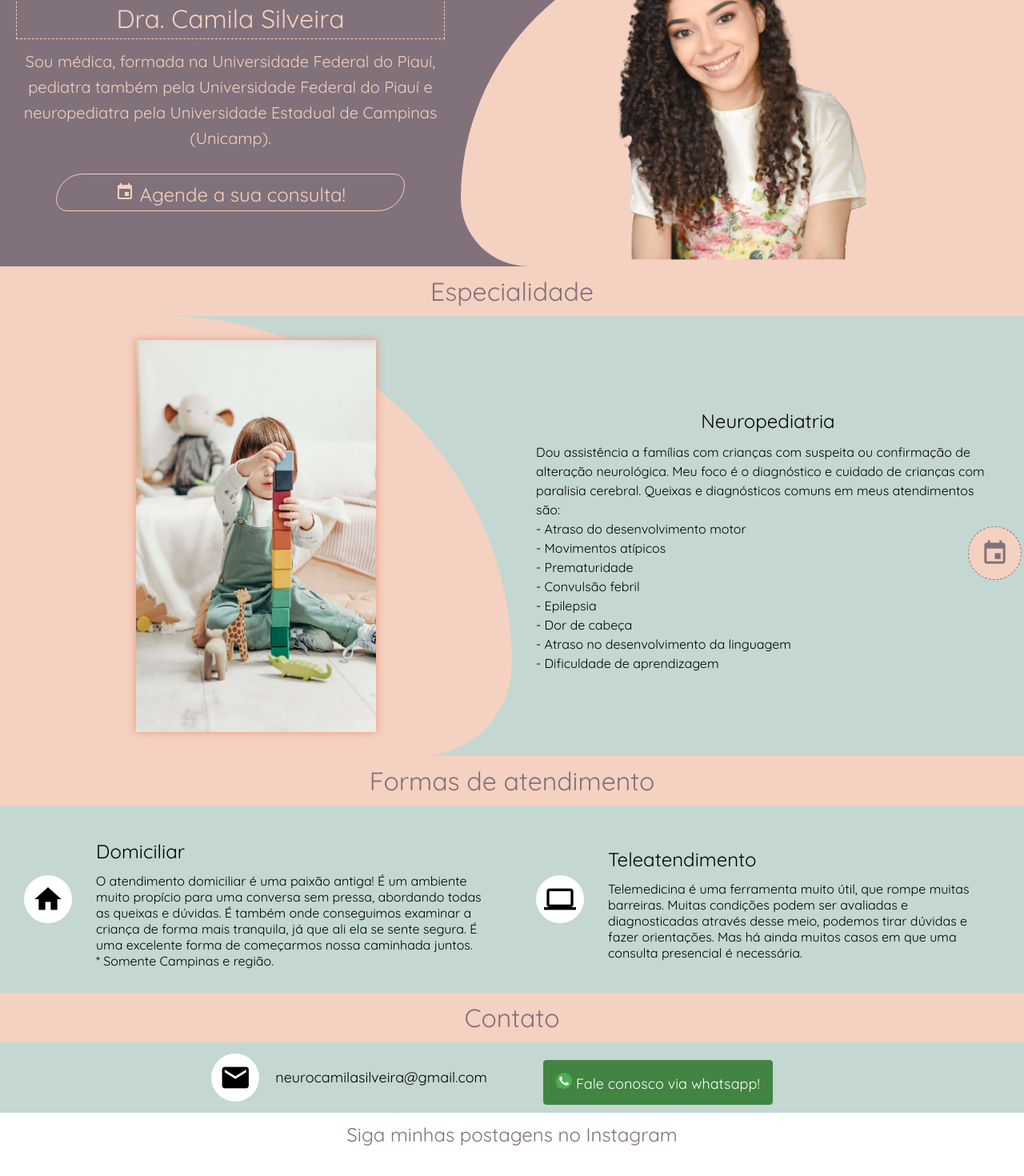
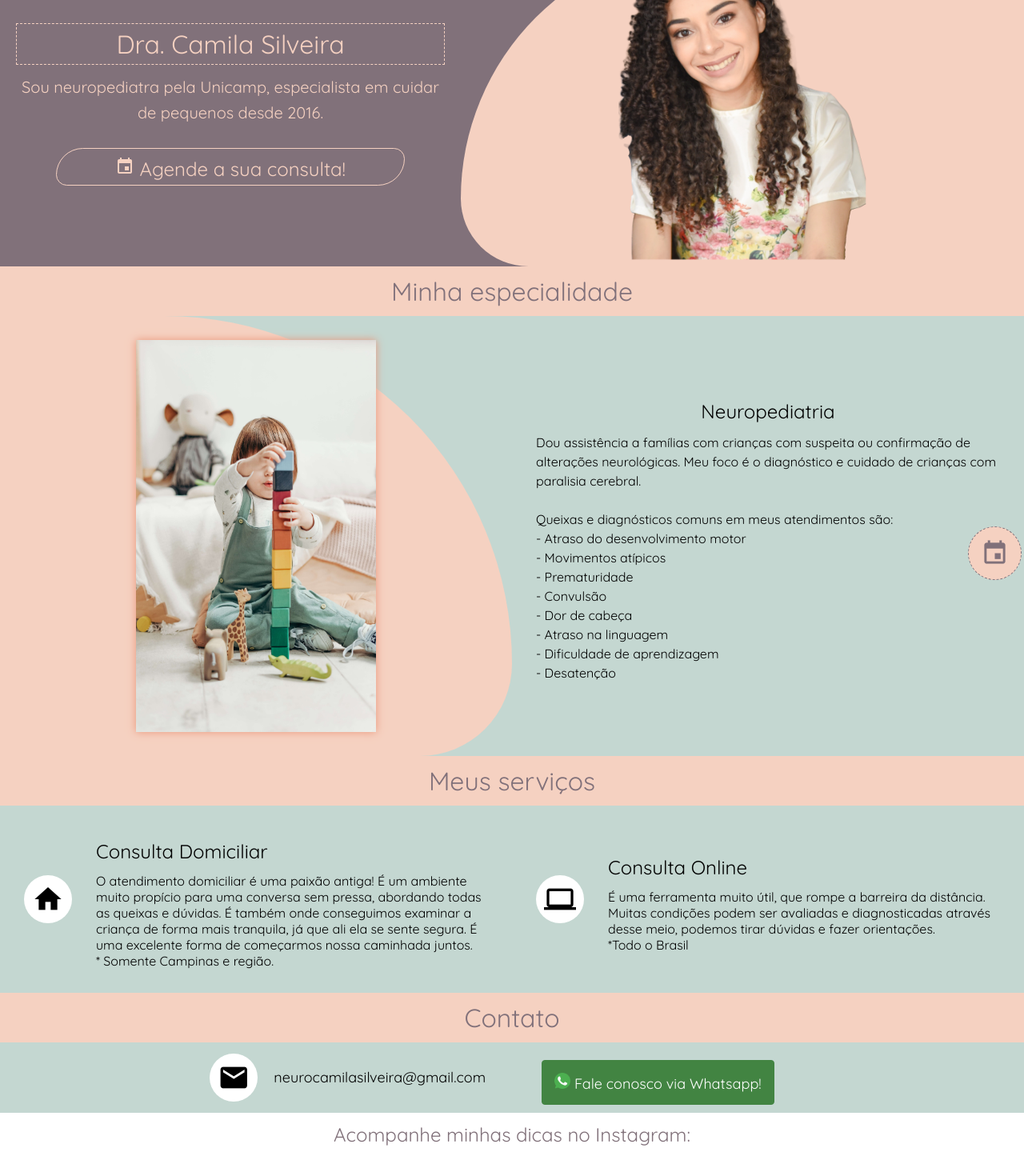
Before and after one commit to dracamilasilveira/camila-site, an Angular app: page / in a window 1280 px wide. Shown: the part 72-1542 px from the top of the page at 80% size. Built offline with nearby package versions, Linux system fonts and the light colour scheme; grey boxes are pictures that could not be loaded.

Commit message:
Adicionando novos precos

```diff
--- a/src/app/dialog-detailed.html
+++ b/src/app/dialog-detailed.html
@@ -1,21 +1,21 @@
-<h1 mat-dialog-title>Atenção</h1>
+<h1 mat-dialog-title>Orçamento</h1>
 <div mat-dialog-content>
     <h3>
-        <div style="font-weight:bold">
-            Para Consulta Domiciliar (somente Campinas e região):</div>
-        Selecione <i>Consulta</i> e, em seguida, o horário desejado na agenda.
-            Antes da consulta, entraremos em contato para conhecer suas principais queixas. Vamos também calcular o valor do deslocamento até sua casa e passar os dados para pagamento. O valor da consulta é 600 reais mais o deslocamento. O pagamento é realizado antes do atendimento.
-            <br>
-            <br>
-        <div style="font-weight:bold">
-            Para Tele-Orientação:
+        <div>
+            <b> Consulta Domiciliar (somente Campinas e região): </b> Os honorários serão calculados <br> de acordo com a distância até a sua casa.
         </div>
 
-        Selecione <i>Tele-orientação</i> e, em seguida, o horário desejado na agenda.
-            Antes da consulta, entraremos em contato para conhecer suas principais queixas. O valor da consulta é 500 reais. O pagamento é realizado antes do atendimento.
+
+        <div>
+            <b>Consulta online:</b> 490 reais  </div>
+        <div>
+			<b>Consultoria online:</b> 300 reais  </div>
+
+
+
     </h3>
 </div>
 <div mat-dialog-actions>
     <!-- <button mat-button mat-dialog-close>Close</button> -->
-      <button mat-button style="background-color:#81717A; color:white;" (click)="toImed()">Entendi!</button>
+      <button mat-button style="background-color:#81717A; color:white;" (click)="toImed()">AGENDE AQUI!</button>
 </div>
--- a/src/app/dialog-detailed.ts
+++ b/src/app/dialog-detailed.ts
@@ -25,7 +25,7 @@ export class DialogOverviewDetailed {
 
     toImed() {
         //window.location.replace("https://aol.imedicina.com.br/#/event/24754/1137935");
-        window.open("https://aol.imedicina.com.br/#/event/24754/1137935", '_blank');
+        window.open("https://api.whatsapp.com/send?phone=5519984426298", '_blank');
     }
 
     onClick(): boolean {
--- a/src/app/home/home.component.html
+++ b/src/app/home/home.component.html
@@ -21,10 +21,11 @@
     <div id="mila-description" fxFlex="45" fxLayout="column" fxLayoutAlign="center stretch">
         <div id="name">
             Dra. Camila Silveira
+
         </div>
         <div id="about">
             <h2>
-               Sou médica, formada na Universidade Federal do Piauí, pediatra também pela Universidade Federal do Piauí e neuropediatra pela Universidade Estadual de Campinas (Unicamp).
+               Sou neuropediatra pela Unicamp, especialista em cuidar de pequenos desde 2016.
             </h2>
         </div>
         <a  (click)="openDialog()">
@@ -41,7 +42,7 @@
     </div>
 </div>
 <div id="contact" fxLayout fxLayoutAlign="center center">
-    Especialidade
+    Minha especialidade
 </div>
 
 <div class="info"  fxLayout fxLayout.xs="column" fxLayout.sm="column" fxLayout="row" fxLayoutAlign="center center">
@@ -56,22 +57,24 @@
                     <div class="titles center">
                         Neuropediatria
                     </div>
-                    Dou assistência a famílias com crianças com suspeita ou confirmação de alteração neurológica. Meu foco é o diagnóstico e cuidado de crianças com paralisia cerebral. Queixas e diagnósticos comuns em meus atendimentos são:
+                    Dou assistência a famílias com crianças com suspeita ou confirmação de alterações neurológicas. Meu foco é o diagnóstico e cuidado de crianças com paralisia cerebral.
+                    <br>
+                    <br>Queixas e diagnósticos comuns em meus atendimentos são:
                     <br>- Atraso do desenvolvimento motor
                     <br>- Movimentos atípicos
                     <br>- Prematuridade
-                    <br>- Convulsão febril
-                    <br>- Epilepsia
+                    <br>- Convulsão
                     <br>- Dor de cabeça
-                    <br>- Atraso no desenvolvimento da linguagem
+                    <br>- Atraso na linguagem
                     <br>- Dificuldade de aprendizagem
+                    <br>- Desatenção
                    </div>
            </div>
 
 </div>
 
 <div id="contact" fxLayout fxLayoutAlign="center center" style="text-align:center">
-    Formas de atendimento
+    Meus serviços
 </div>
 
 <div class="info" fxLayout fxLayout.xs="column" fxLayout.sm="column" fxLayout="row" fxLayoutAlign="center center">
@@ -84,7 +87,7 @@
                 </div>
                 <div>
                     <div class="titles">
-                        Domiciliar
+                        Consulta Domiciliar
                     </div>
                     <div class="text-description justified">
                         O atendimento domiciliar é uma paixão antiga! É um ambiente muito propício para uma conversa sem pressa, abordando todas as queixas e dúvidas. É também onde conseguimos examinar a criança de forma mais tranquila, já que ali ela se sente segura. É uma excelente forma de começarmos nossa caminhada juntos. <br>
@@ -100,10 +103,11 @@
                 </div>
                 <div>
                     <div class="titles">
-                        Teleatendimento
+                        Consulta Online
                     </div>
                     <div class="text-description justified">
-  Telemedicina é uma ferramenta muito útil, que rompe muitas barreiras. Muitas condições podem ser avaliadas e diagnosticadas através desse meio, podemos tirar dúvidas e fazer orientações. Mas há ainda muitos casos em que uma consulta presencial é necessária.
+  É uma ferramenta muito útil, que rompe a barreira da distância. Muitas condições podem ser avaliadas e diagnosticadas através desse meio, podemos tirar dúvidas e fazer orientações.
+  <br> *Todo o Brasil
                     </div>
                 </div>
             </div>
@@ -127,12 +131,12 @@
         <a  (click)="toWpp()">
             <div id="wpp">
                 <img src="assets/wpp.png" width="20px">
-                Fale conosco via whatsapp!
+                Fale conosco via Whatsapp!
                 </div>
         </a>
 </div>
 <div id="insta-title">
-    Siga minhas postagens no Instagram
+    Acompanhe minhas dicas no Instagram:
 </div>
 
 <iframe  src="https://widget.taggbox.com/milafeed" id="insta">
```
